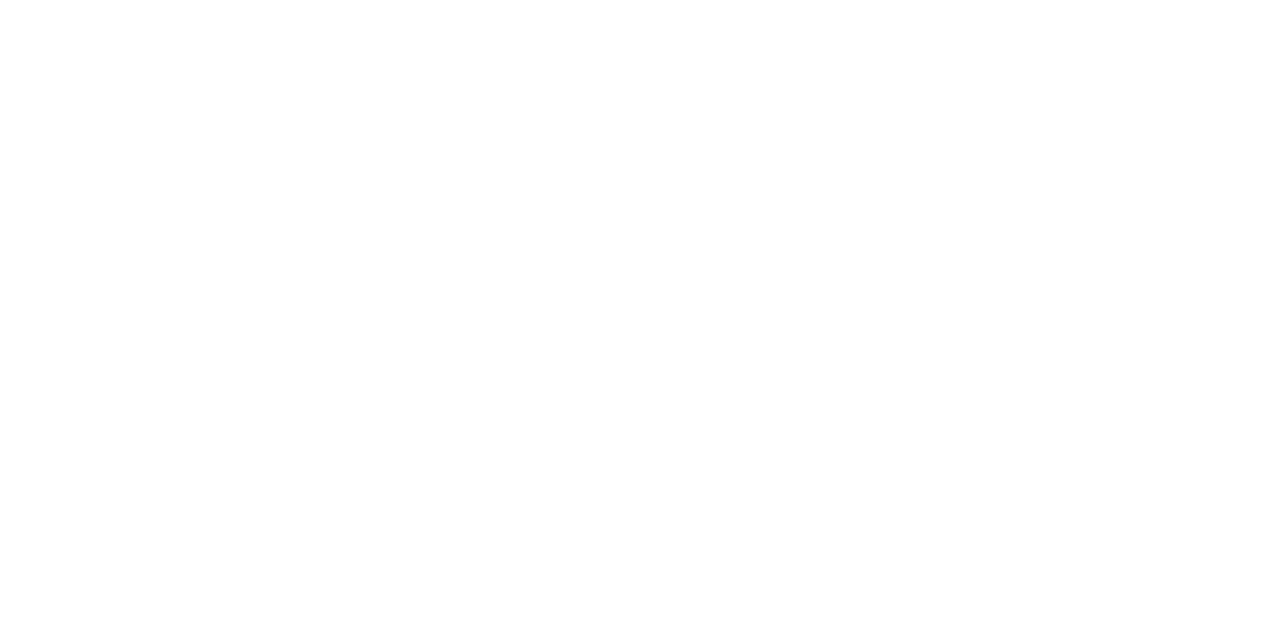
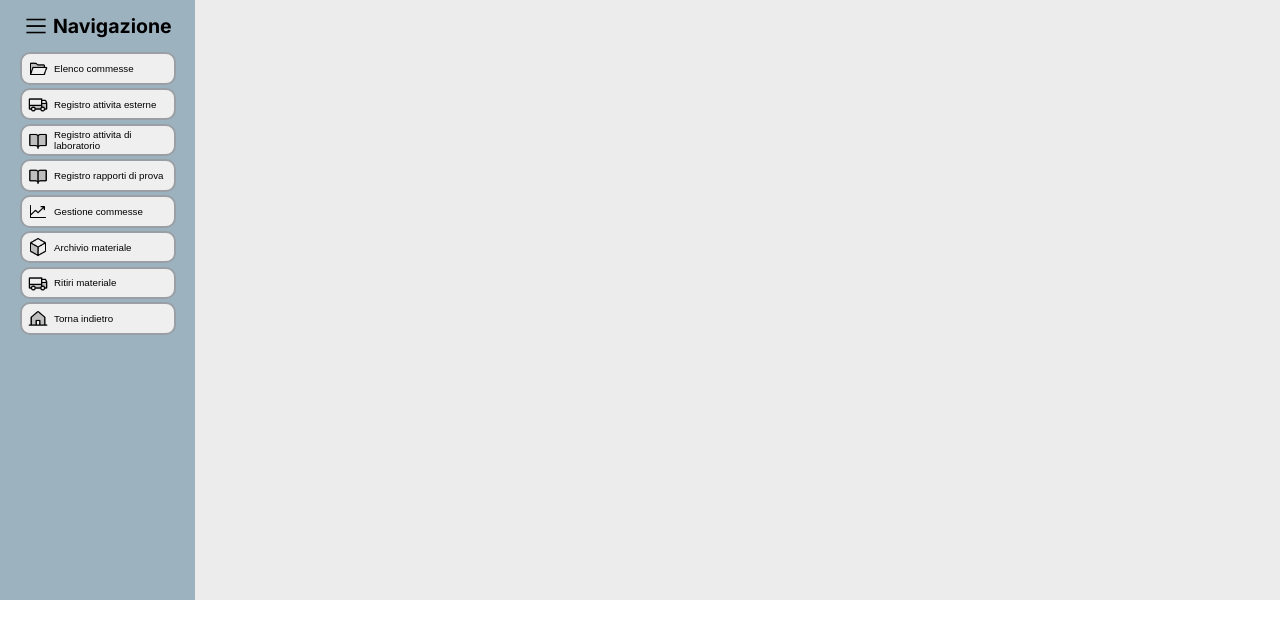
Before and after one commit to massimilianomiceli/html-geogestionale, a plain HTML site: page index.html in a window 1280 px wide. Drawn offline with Linux system fonts and the light colour scheme.

Commit message:
navbar terminata

```diff
--- a/index.html
+++ b/index.html
@@ -5,8 +5,49 @@
     <meta name="viewport" content="width=device-width, initial-scale=1.0">
     <title>Document</title>
     <link rel="stylesheet" href="./style/style.css">
+
+    <link rel="preconnect" href="https://fonts.googleapis.com">
+    <link rel="preconnect" href="https://fonts.gstatic.com" crossorigin>
+    <link href="https://fonts.googleapis.com/css2?family=Inter:ital,opsz,wght@0,14..32,100..900;1,14..32,100..900&display=swap" rel="stylesheet">
 </head>
 <body>
+    <section class="flex-container">
+        <nav class="menu">
+            <header class="navbar">
+                <img class="navbar-icon" src="./img/list_duotone_icon.png" alt="navigation icon">
+                <h2 class="navbar-title">Navigazione</h2>
+            </header>
+            <main class="navbar">
+                <button class="nav-btn">
+                    <img class="nav-btn-icon" src="./img/folder_open_duotone_icon.png" alt="navigation icon"> <span class="nav-btn-txt">Elenco commesse</span>
+                </button>
+                <button class="nav-btn">
+                    <img class="nav-btn-icon" src="./img/truck_duotone_icon.png" alt="navigation icon"> <span class="nav-btn-txt">Registro attivita esterne</span>
+                </button>
+                <button class="nav-btn">
+                    <img class="nav-btn-icon" src="./img/book_open_duotone_icon.png" alt="navigation icon"> <span class="nav-btn-txt">Registro attivita di laboratorio</span>
+                </button>
+                <button class="nav-btn">
+                    <img class="nav-btn-icon" src="./img/book_open_duotone_icon.png" alt="navigation icon"> <span class="nav-btn-txt">Registro rapporti di prova</span>
+                </button>
+                <button class="nav-btn">
+                    <img class="nav-btn-icon" src="./img/chart_line_up_duotone_icon.png" alt="navigation icon"> <span class="nav-btn-txt">Gestione commesse</span>
+                </button>
+                <button class="nav-btn">
+                    <img class="nav-btn-icon" src="./img/cube_duotone_icon.png" alt="navigation icon"> <span class="nav-btn-txt">Archivio materiale</span>
+                </button>
+                <button class="nav-btn">
+                    <img class="nav-btn-icon" src="./img/truck_duotone_icon.png" alt="navigation icon"> <span class="nav-btn-txt">Ritiri materiale</span>
+                </button>
+                <button class="nav-btn">
+                    <img class="nav-btn-icon" src="./img/house_line_duotone_icon.png" alt="navigation icon"> <span class="nav-btn-txt">Torna indietro</span>
+                </button>
+            </main>
+        </nav>
+        <section class="content">
+
+        </section>
+    </section>
 
 </body>
 </html>
--- a/style/style.css
+++ b/style/style.css
@@ -3,3 +3,76 @@
     padding: 0px;
     box-sizing: border-box;
 }
+
+html{
+    font-family: "Inter", sans-serif;
+    font-size: 13px;
+}
+
+section.flex-container{
+    display: flex;
+    flex-direction: row;
+    height: 600px;
+}
+
+nav.menu{
+    flex-basis: 15rem;
+    flex-grow: 0;
+    flex-shrink: 0;
+    background-color: #9DB2BF;
+    align-items: center;
+}
+
+header.navbar{
+    text-align: center;
+    padding: 1rem 0rem 1rem 0rem;
+}
+
+.navbar-icon{
+    height: 2rem;
+    width: auto;
+    vertical-align: middle;
+}
+
+.navbar-title{
+    display: inline-block;
+    font-size: 1.5rem;
+    vertical-align: middle;
+}
+
+main.navbar{
+    display: flex;
+    flex-direction: column;
+    align-items: center;
+    gap: 0.25rem;
+}
+
+.nav-btn{
+    display: flex;
+    align-items: center;
+    gap: 0.5rem;
+    flex-basis: 2.5rem;
+    width: 12rem;
+    border-radius: 10px;
+    border-color: #999FA5;
+    border-style: solid;
+    text-align: left;
+    padding: 0.25rem 0.5rem 0.25rem 0.5rem;
+    cursor: pointer;
+}
+
+.nav-btn-icon{
+    height: 1.5rem;
+}
+
+.nav-btn-txt{
+    font-size: 0.75rem;
+    word-wrap: break-word;
+}
+
+.content{
+    flex-basis: 100%;
+    flex-grow: 1;
+    flex-shrink: 1;
+    background-color: #ECECEC;
+}
```
Also changed, not shown: img/book_open_duotone_icon.png (added), img/chart_line_up_duotone_icon.png (added), img/cube_duotone_icon.png (added), img/folder_open_duotone_icon.png (added), img/house_line_duotone_icon.png (added), img/list_duotone_icon.png (added), img/truck_duotone_icon.png (added).
